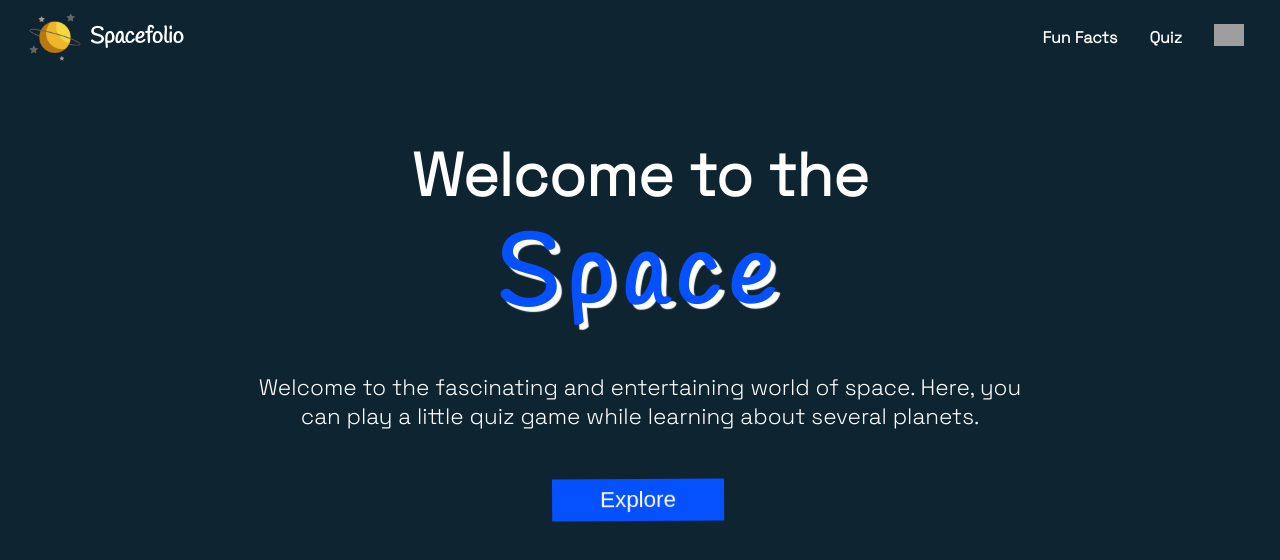
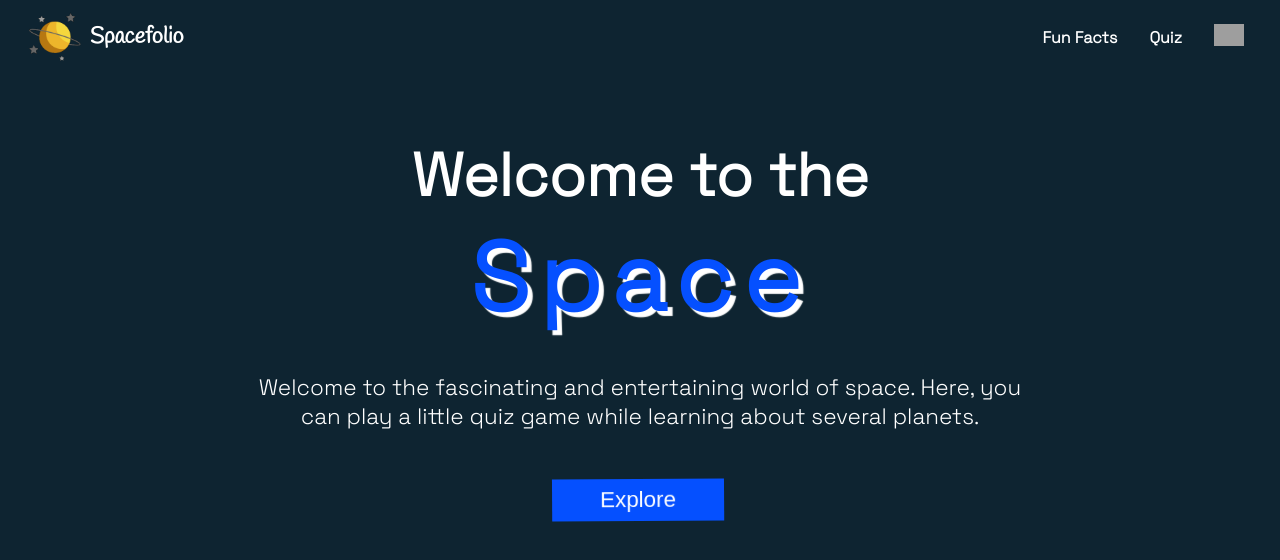
Before and after one commit to Mohit-Vaswani/spacefolio, a React (Create React App) app: page /#/ in a window 1280 px wide. Shown: the top 560 px of the page. Built offline with nearby package versions, Linux system fonts and the light colour scheme; grey boxes are pictures that could not be loaded.

Commit message:
edit css

```diff
--- a/src/index.css
+++ b/src/index.css
@@ -1,4 +1,5 @@
 @import url("https://fonts.googleapis.com/css2?family=Handlee&family=Space+Grotesk:wght@300&display=swap");
+@import url('https://fonts.googleapis.com/css2?family=Dosis&display=swap');
 
 :root {
   --header-height: 3rem;
@@ -17,6 +18,7 @@
 :root {
   --body-font: "Space Grotesk", sans-serif;
   --logo-font: "Handlee", cursive;
+  --main-font: monospace;
   --big-font-size: 3rem;
   --h2-font-size: 1.85rem;
   --medium-font-size: 1.6rem;
@@ -150,7 +152,6 @@
 
 .mainText h1 {
   font-size: var(--space-font-size);
-  font-family: var(--logo-font);
   color: var(--space-color);
   text-shadow: 5px 5px 1px #ffffff;
   letter-spacing: 10px;
```
